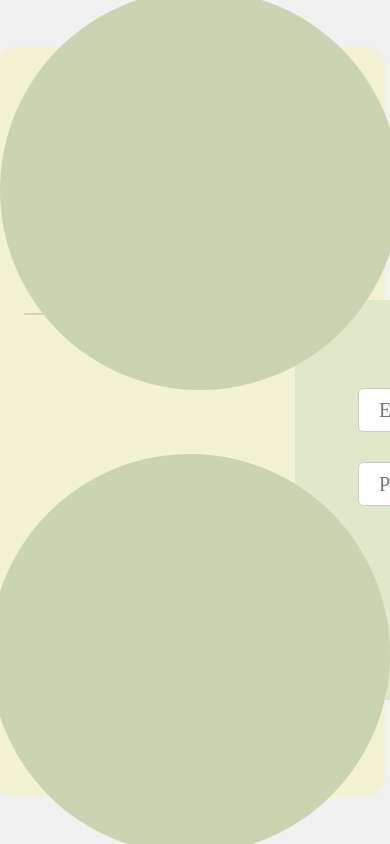
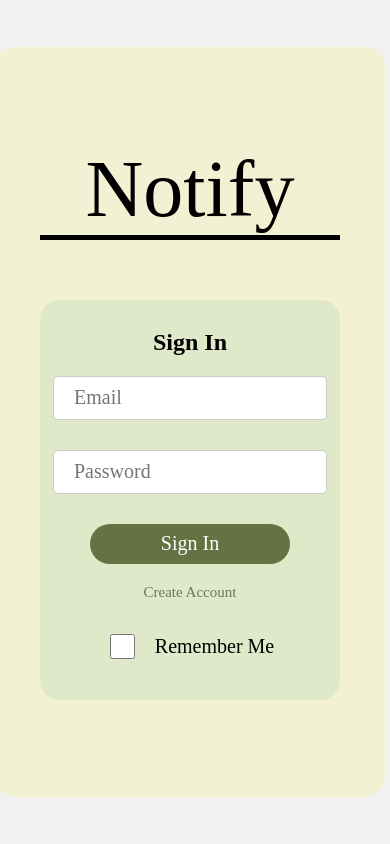
Before and after one commit to andhiniputr/FP-Manpro, a PHP site: page /Landing.php in a window 390 px wide. Run offline with PHP 8.4, Linux system fonts and the light colour scheme; some web fonts are replaced.

Commit message:
css untuk responsive halaman landing

```diff
--- a/Asset/landing.css
+++ b/Asset/landing.css
@@ -35,15 +35,6 @@
   background-color: rgba(202, 212, 177, 1);
 }
 
-.top-right {
-  top: -200px;
-  right: -200px;
-}
-
-.bottom-left {
-  bottom: -200px;
-  left: -200px;
-}
 @media (max-width: 1000px) {
     .circle {
         position: absolute;
@@ -60,6 +51,16 @@
         bottom: -10px;
         left: -10px;
     }
+}
+
+.top-right {
+  top: -200px;
+  right: -200px;
+}
+
+.bottom-left {
+  bottom: -200px;
+  left: -200px;
 }
 
 .judul {
@@ -92,6 +93,38 @@
   height: 400px;
 }
 
+@media(max-width: 1000px){
+    .gambar-1 img,
+    .gambar-2 img {
+    width: 100%;
+    height: auto;
+}
+
+    .gambar-1,
+    .gambar-2 {
+        width: 200px;
+    }
+}
+
+.login img,
+.login img {
+  width: 300px;
+  height: 300px;
+}
+
+@media(max-width: 1000px){
+    .login img,
+    .login img {
+    width: 100%;
+    height: auto;
+}
+
+    .login,
+    .login {
+        width: 200px;
+    }
+}
+
 .gambar-2 {
     display: flex;
     align-items: flex-end;
@@ -116,6 +149,7 @@
     margin: 0;
 }
 
+
 .login-container form {
     display: flex;
     flex-direction: column;
@@ -135,6 +169,8 @@
     font-size: 20px;
     padding-left: 20px;
 }
+
+
 
 .login-container input[type="text"]::placeholder,
 .login-container input[type="password"]::placeholder {
@@ -159,6 +195,7 @@
     font-size: 25px;
 }
 .login-container button {
+    border: 1px solid red;
     width: 200px;
     height: 40px;
     font-family: "Gabriela";
@@ -177,9 +214,59 @@
   font-size: 15px;
   margin-bottom: 30px;
 }
+@media (max-width: 1000px){
+    .login-container {
+        width: 400px;
+    }
 
-.login img,
+    .login-container h2 {
+        font-size: 28px;
+    }
+
+    .login-container input[type="text"],
+    .login-container input[type="password"] {
+        width: 300px;
+    }
+
+    .login-container button, .remember-me label {
+        font-size: 20px;
+    }
+}
+
+@media (max-width: 740px){
+    .gambar-1 img,
+    .gambar-2 img,
     .login img {
+        display: none;
+    }
+
+    .circle {
+        position: absolute;
+        width: 350px;
+        height: 350px;
+        border-radius: 50%;
+        background-color: rgba(202, 212, 177, 1);
+    }
+    .login-container {
         width: 300px;
-  height: 300px;
     }
+
+    .login-container h2 {
+        font-size: 24px;
+    }
+
+    .login-container input[type="text"],
+    .login-container input[type="password"] {
+        width: 250px;
+    }
+
+    .login-container button, .remember-me label {
+        font-size: 20px;
+    }
+}
+
+@media (max-width: 430px){
+    .circle {
+        display: none;
+    }
+}
```
Lines whose indentation alone changed are shown as unchanged.
